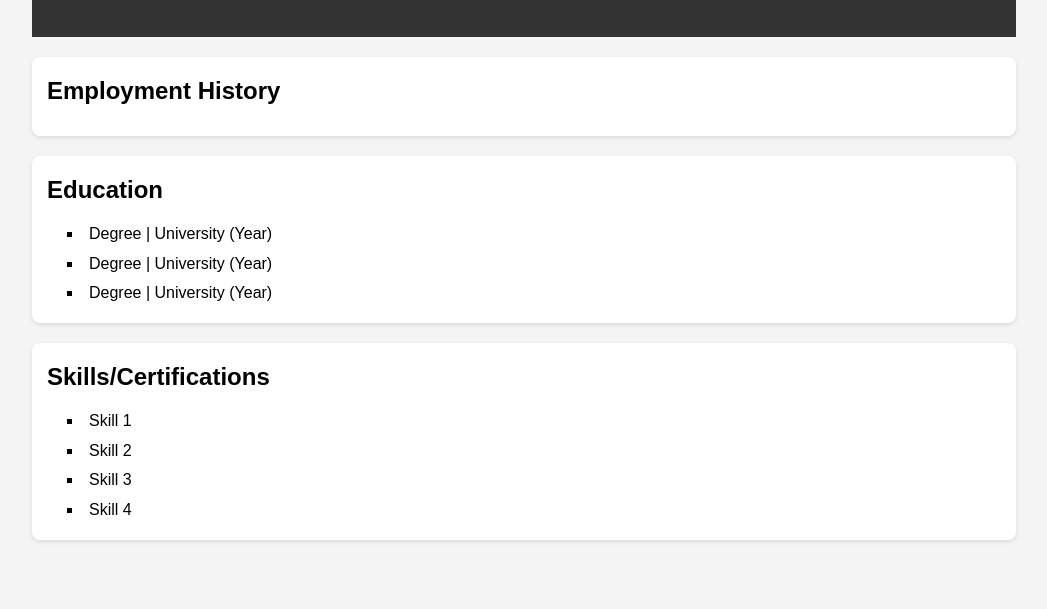
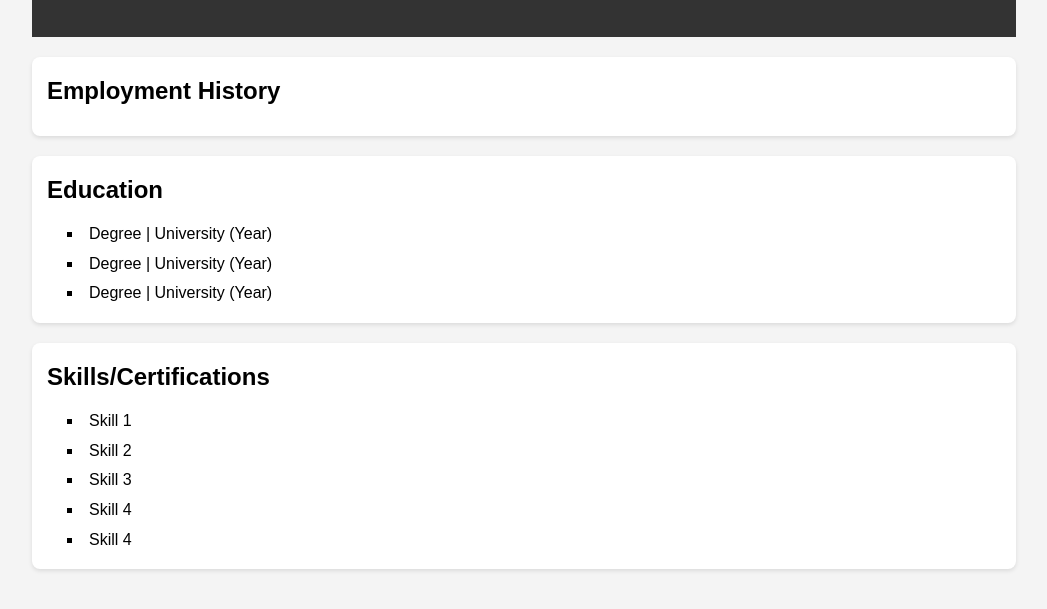
Before and after one commit to Kina98/cvkina, a plain HTML site: page index.html in a window 1280 px wide. Shown: the part 352-961 px from the top of the page, without its empty margins (116-1163 px from the left). Before the commit the page ends 932 px from the top, so only its background shows below. Drawn offline with Linux system fonts and the light colour scheme; a script that the page names is missing.

Commit message:
experiance

```diff
--- a/index.html
+++ b/index.html
@@ -33,6 +33,7 @@
 				<li>Skill 2</li>
 				<li>Skill 3</li>
 				<li>Skill 4</li>
+				<li>Skill 4</li>
                 <!-- Add more list items as needed -->
 			</ul>
         </section>
```
